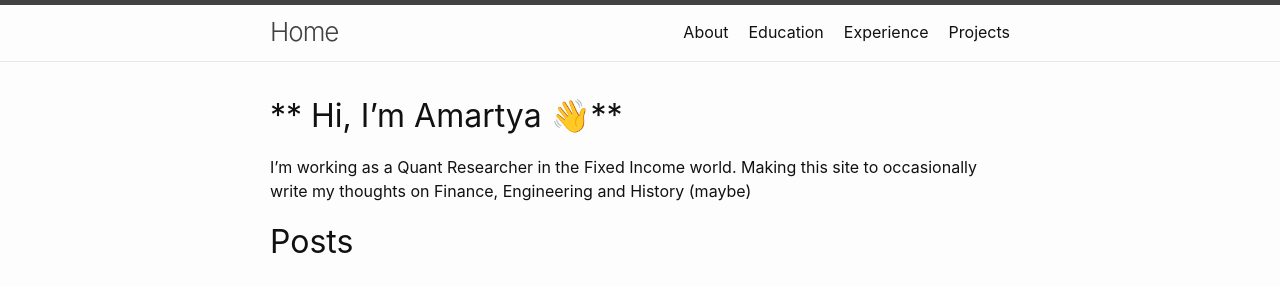
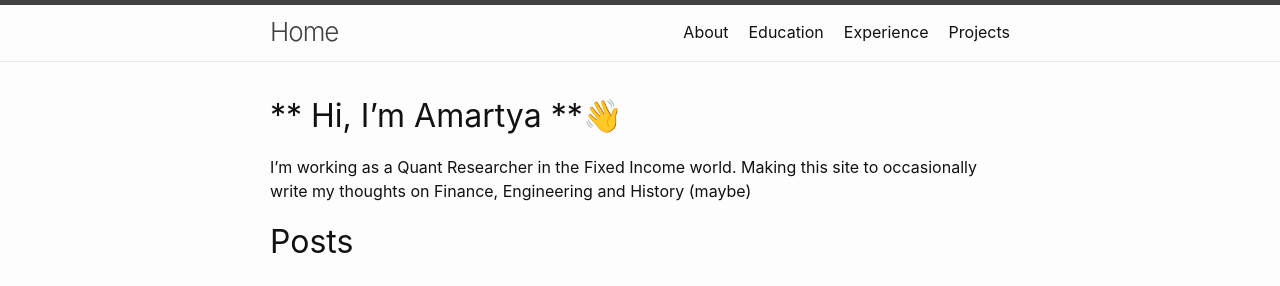
Before and after one commit to amartyadash/amartyadash.github.io, a Jekyll site: the page built from index.md, in a window 1280 px wide. Shown: the top 286 px of the page. Built offline with Jekyll 4.4.1, drawn with Linux system fonts in a browser that asks for light colours.

```diff
--- a/index.md
+++ b/index.md
@@ -23,7 +23,7 @@ Data Science & Finance
 
 </p>  -->
 <!-- ![HSBC](./images/hsbc.png) -->
-# ** Hi, I'm Amartya 👋**
+# ** Hi, I'm Amartya **👋
 I'm working as a Quant Researcher in the Fixed Income world. Making this site to occasionally write my thoughts on Finance, Engineering and History (maybe)
 
 # Posts
```
